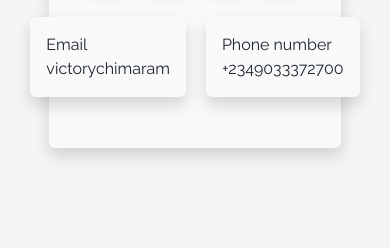
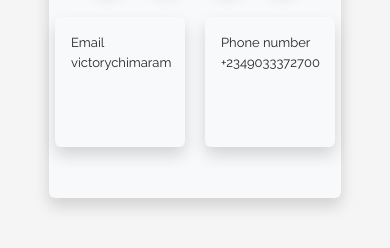
Before and after one commit to ogbonna-victory/Profile-Card, a plain HTML site: page index.html in a window 390 px wide. Shown: the part 404-652 px from the top of the page. Drawn offline with nearby package versions, Linux system fonts and the light colour scheme.

Commit message:
Adjusted Font Size

```diff
--- a/index.html
+++ b/index.html
@@ -36,10 +36,10 @@
         </div>
          <div class="contact-box">
           <div class="shadow p-3 bg-body-tertiary rounded email">
-              <p>Email<br>victorychimaram</p>
+              <p class="myemail">Email<br>victorychimaram</p>
           </div>
           <div class="shadow p-3 bg-body-tertiary rounded num">
-             <p>Phone number<br>+2349033372700</p>
+             <p class="mynum">Phone number<br>+2349033372700</p>
           </div>
         </div>
         </div>
--- a/src/style.css
+++ b/src/style.css
@@ -90,3 +90,15 @@
     width: 80%;
    }
 }
+@media ( max-width:600px){
+    .profile-body{
+     width: 80%;
+    }
+    .email, .num{
+        width: 130px;
+        height: 130px;
+    }
+    .myemail, .mynum{
+        font-size: small;
+    }
+ }
```
